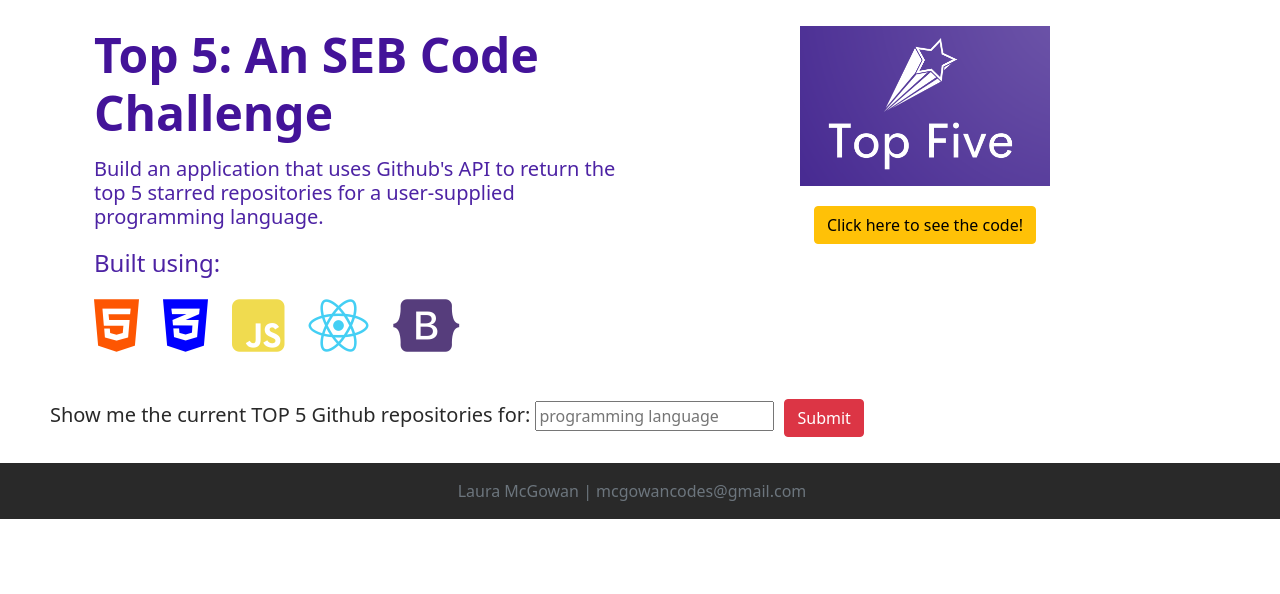
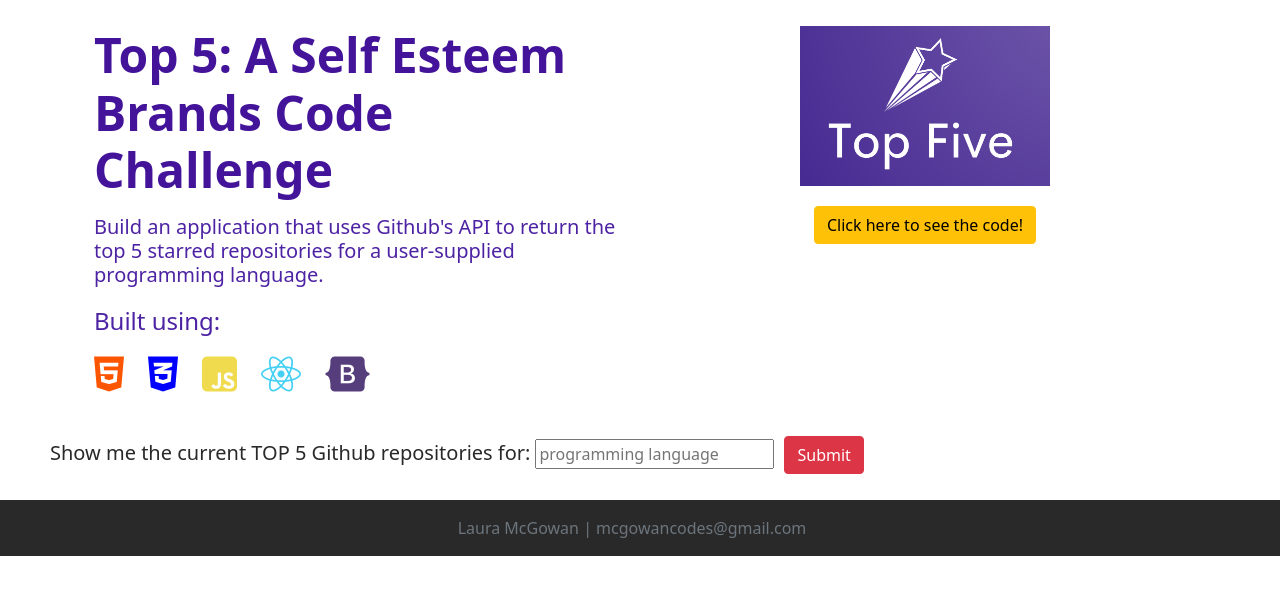
Before and after one commit to prime-mcgowan/seb-code-challenge, a React (Create React App) app: page / in a window 1280 px wide. Shown: the top 594 px of the page. Built offline with nearby package versions, Linux system fonts and the light colour scheme.

Commit message:
favicon added and title re-written

```diff
--- a/public/index.html
+++ b/public/index.html
@@ -20,7 +20,7 @@
 
 
     <!-- Favicon Link -->
-    <!-- <link rel="icon" type="image/png" href="img/favicon-32x32.png"> -->
+    <link rel="icon" type="image/png" href="./images/star-favicon.png">
   </head>
 
     <!-- Bootstrap JS -->
--- a/src/App.jsx
+++ b/src/App.jsx
@@ -1,6 +1,5 @@
 
 import { useState } from 'react';
-import { Link } from 'react-router-dom'
 
 function TopFive() {
   const [language, setLanguage] = useState("");
@@ -41,18 +40,18 @@ function TopFive() {
           <div className="row g-5 py-5 row-cols-1 row-cols-lg-2">
             <div className="col order-last order-lg-first">
                 <h1 className="display-5 fw-bold 1h-1 mb-3"
-                    style={{color:"#431399", marginTop:"30px"}}>Top 5: An SEB Code Challenge
+                    style={{color:"#431399", marginTop:"30px"}}>Top 5: A Self Esteem Brands Code Challenge
                 </h1>
                 <h4 className="lead" style={{color:"#4D23A4"}}>Build an application that uses Github's API to return the top 5 starred repositories for a user-supplied programming language.</h4>
                 <h4 style={{marginTop:"20px", color:"#4D23A4"}}>Built using:</h4>
                 <h5 className="fw-bold mt-5">
                   <div className="d-flex">
                     <div className="row" style={{marginTop:"-30px"}}>
-                        <div className="col"><i className="fab fa-html5 fa-3x html5icon"></i></div>
-                        <div className="col"><i className="fab fa-css3-alt fa-3x cssicon"></i></div>
-                        <div className="col"><i className="fab fa-js-square fa-3x jsicon"></i></div>
-                        <div className="col"><i className="fab fa-react fa-3x reacticon"></i></div>
-                        <div className="col"><i className="fab fa-bootstrap fa-3x bsicon"></i></div>
+                        <div className="col"><i className="fab fa-html5 fa-2x html5icon"></i></div>
+                        <div className="col"><i className="fab fa-css3-alt fa-2x cssicon"></i></div>
+                        <div className="col"><i className="fab fa-js-square fa-2x jsicon"></i></div>
+                        <div className="col"><i className="fab fa-react fa-2x reacticon"></i></div>
+                        <div className="col"><i className="fab fa-bootstrap fa-2x bsicon"></i></div>
                     </div>
                   </div>
                 </h5>
@@ -61,7 +60,6 @@ function TopFive() {
             <div className="col">
                  <img src="./images/topfive.png" className="img-fluid center-block d-block mx-auto" alt="App Logo" width="250" height="200" style={{marginTop:"30px"}}/>
 
-               {/* <Link to="https://github.com/prime-mcgowan/seb-code-challenge.git"> */}
                  <button
                   type="button"
                   className="btn btn-warning"
@@ -70,7 +68,6 @@ function TopFive() {
                   >
                   Click here to see the code!
                  </button>
-               {/* </Link> */}
             </div>
            </div>
         </div>
@@ -105,7 +102,7 @@ function TopFive() {
           style={{paddingTop:"10px"}}>
             {repos.map(repo => (
               <li key={repo.id}>
-                <a target="_blank" href={repo.html_url}>{repo.full_name}</a> - {repo.stargazers_count} stars
+                <a href={repo.html_url} target="_blank" rel="noopener noreferrer">{repo.full_name}</a> - {repo.stargazers_count} stars
               </li>
             ))}
         </ul>
```
Also changed, not shown: public/images/star-favicon.png (added).
